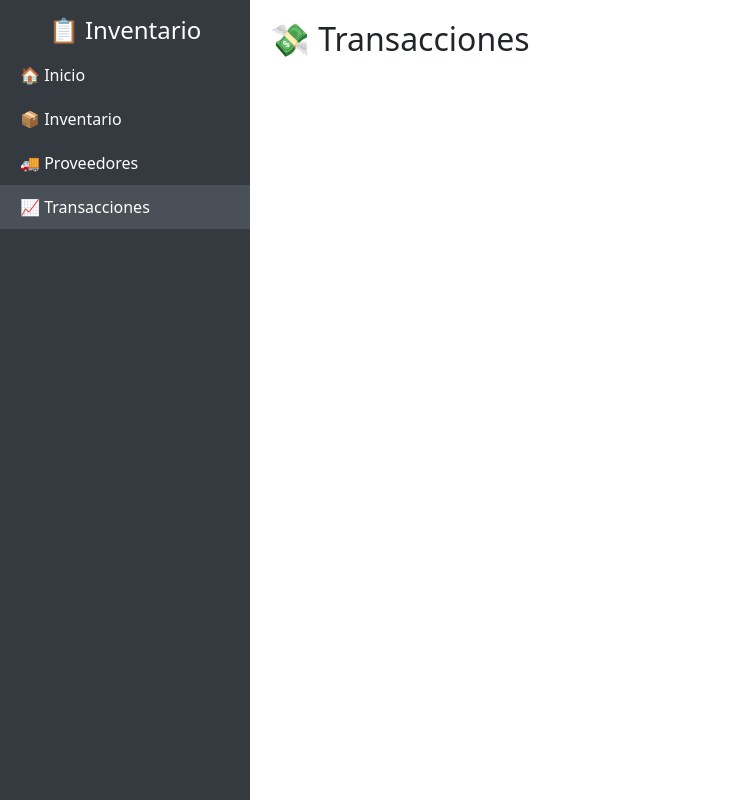
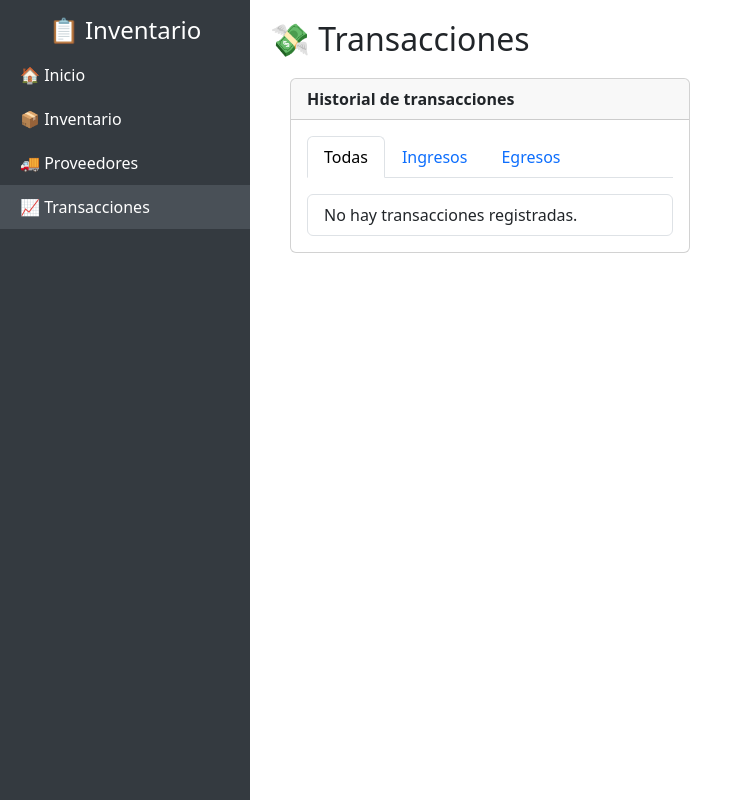
Before and after one commit to Franco122/ProyectoPPS, a Django app: page /transacciones/ in a window 1280 px wide. Shown: the whole page, without its empty margins (0-753 px from the left). Run offline with Django 5.2, Linux system fonts and the light colour scheme; a user stored in the database is signed in.

Commit message:
Agrego historial de transacciones en transacciones.html

```diff
--- a/tasks/templates/transacciones.html
+++ b/tasks/templates/transacciones.html
@@ -1,9 +1,42 @@
-
 {% extends 'base.html' %}
 
 {% block title %}Transacciones{% endblock %}
 
 {% block content %}
 <h2>💸 Transacciones</h2>
-<!-- Aquí va el contenido específico de transacciones -->
+
+<div class="card" style="max-width:400px; margin:20px;">
+  <div class="card-header">
+    <strong>Historial de transacciones</strong>
+  </div>
+  <div class="card-body">
+    <ul class="nav nav-tabs mb-3">
+      <li class="nav-item">
+        <a class="nav-link active" href="#">Todas</a>
+      </li>
+      <li class="nav-item">
+        <a class="nav-link" href="#">Ingresos</a>
+      </li>
+      <li class="nav-item">
+        <a class="nav-link" href="#">Egresos</a>
+      </li>
+    </ul>
+    <ul class="list-group">
+      {% for transaccion in transacciones %}
+      <li class="list-group-item d-flex justify-content-between align-items-center">
+        <div>
+          <span style="font-weight:bold;">{{ transaccion.descripcion }}</span><br>
+          <small>{{ transaccion.categoria }}</small>
+        </div>
+        <div class="text-end">
+          <span style="font-weight:bold;">${{ transaccion.monto }}</span><br>
+          <small>{{ transaccion.fecha }}</small>
+        </div>
+      </li>
+      {% empty %}
+      <li class="list-group-item">No hay transacciones registradas.</li>
+      {% endfor %}
+    </ul>
+  </div>
+</div>
 {% endblock %}
```
Also changed, not shown: inventario.sqlite3.
